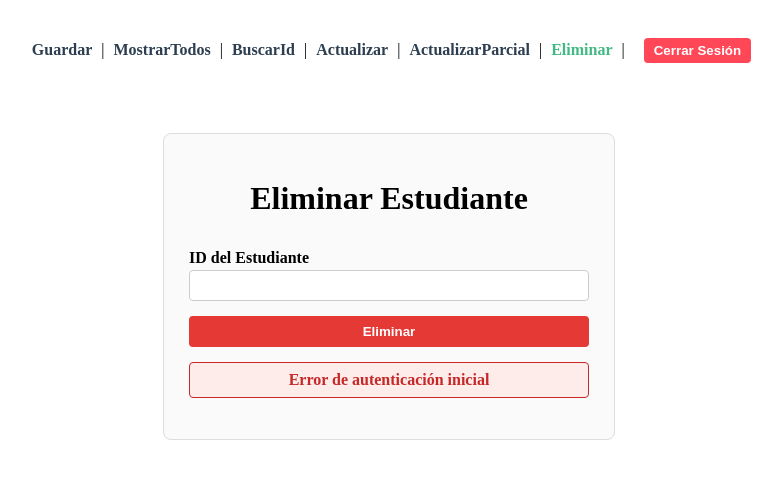
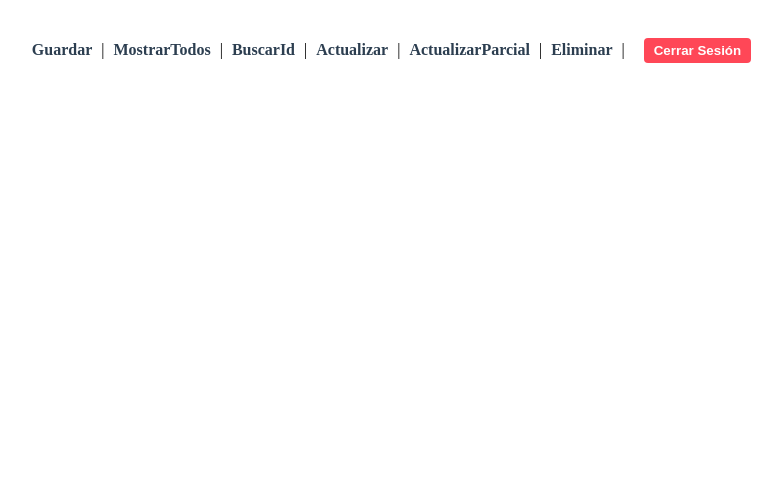
Before and after one commit to KevinCruzBasantes/PW_U4_P9_KC, a Vue app: page /eliminar in a window 1280 px wide. Shown: the top 478 px of the page, without its empty margins (251-1033 px from the left). Built offline with nearby package versions, Linux system fonts and the light colour scheme; no server answers.

Commit message:
Taller 36 guardianes

```diff
--- a/src/clients/AuthClient.js
+++ b/src/clients/AuthClient.js
@@ -18,7 +18,7 @@ const obtenerToken = async () => {
         const response = await axios.get(URL_AUTH, {
             params: {
                 username: 'admin',
-                password: 'admin123'
+                password: '123'
             }
         });
 
--- a/src/router/index.js
+++ b/src/router/index.js
@@ -8,32 +8,57 @@ const routes = [
   {
     path: '/guardar',
     name: 'guardar',
-    component: () => import('../views/GuardarView.vue')
+    component: () => import('../views/GuardarView.vue'),
+    //meta pone una marca para decir autorizacion
+    meta:{
+      requiereAutorizacion:false,
+      esPublica: false,
+    }
   },
   {
     path: '/mostrarTodo',
     name: 'mostrarTodo',
-    component: () => import('../views/MostrarTodosView.vue')
+    component: () => import('../views/MostrarTodosView.vue'),
+    meta:{
+      requiereAutorizacion:false,
+      esPublica: false,
+    }
   },
   {
     path: '/buscarId',
     name: 'buscarId',
-    component: () => import('../views/BuscarIdView.vue')
+    component: () => import('../views/BuscarIdView.vue'),
+    meta:{
+      requiereAutorizacion:true,
+      esPublica: false,
+    }
   },
   {
     path: '/actualizar',
     name: 'actualizar',
-    component: () => import('../views/ActualizarView.vue')
+    component: () => import('../views/ActualizarView.vue'),
+    meta:{
+      requiereAutorizacion:false,
+      esPublica: false,
+    }
   },
   {
     path: '/actualizarParcial',
     name: 'actualizarParcial',
-    component: () => import('../views/ActualizarParcialView.vue')
+    component: () => import('../views/ActualizarParcialView.vue'),
+    meta:{
+      requiereAutorizacion:true,
+      esPublica: false,
+    }
   },
   {
     path: '/eliminar',
     name: 'eliminar',
-    component: () => import('../views/EliminarView.vue')
+    component: () => import('../views/EliminarView.vue'),
+    meta:{
+      requiereAutorizacion:true,
+      esPublica: false,
+    }
   }
 ]
 
@@ -43,4 +68,18 @@ const router = createRouter({
   routes
 })
 
+//configuracion del guardian, to a donde quiero acceder,
+// from de que pagina vengo,
+// next permite decir si le permito ir a la pagina o redireccionar
+router.beforeEach((to, from, next)=>{
+  if(to.meta.requiereAutorizacion){
+    //le envio a una pagina de login
+    console.log("Redirigiendo al login")
+  }else{
+    //le dejo pasar sin autenticacion
+    console.log("Pase libre")
+    next()
+  }
+})
+
 export default router
```
